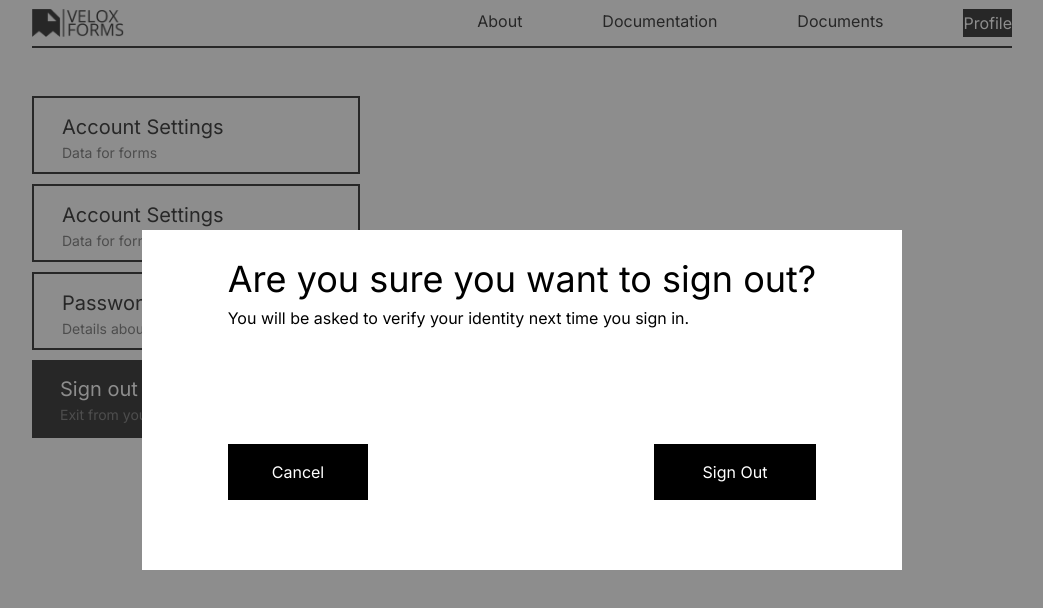
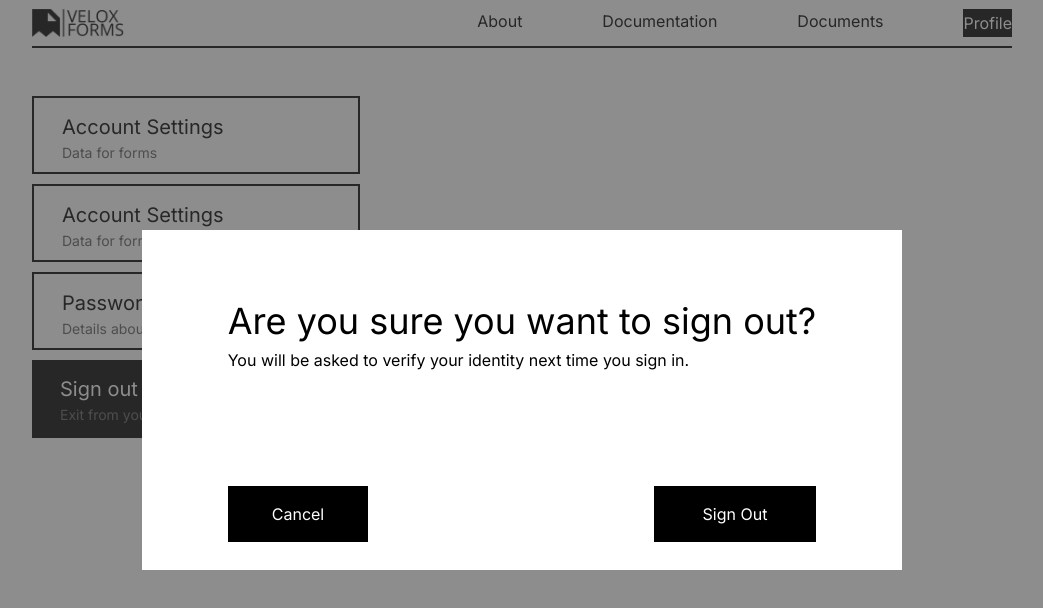
Before and after one commit to Yaugesha/Velox-forms, a React (Vite) app: page /profile/account/signOut in a window 1280 px wide. Shown: the top 608 px of the page, without its empty margins (118-1161 px from the left). Built offline with nearby package versions, Linux system fonts and the light colour scheme; no server answers; a web font is replaced by a local one.

Commit message:
refactor: add general popup component

```diff
--- /dev/null
+++ b/src/client/components/popups/Popup.jsx
@@ -0,0 +1,25 @@
+import { useEffect } from "react";
+
+function Popup({ children, width, height, handleClose }) {
+  useEffect(() => {
+    document.body.style.overflow = "hidden";
+  }, []);
+
+  return (
+    <div
+      onClick={(e) => handleClose(e)}
+      className="fixed top-0 left-0 right-0 z-2 w-full h-full flex items-center bg-[#414141] bg-opacity-60"
+    >
+      <div className="relative w-full flex justify-center">
+        <div
+          className="relative pt-16 pb-12 bg-white flex items-center flex-col"
+          style={{ width: width, height: height }}
+        >
+          {children}
+        </div>
+      </div>
+    </div>
+  );
+}
+
+export default Popup;
--- a/src/client/components/popups/SaveDocuent.jsx
+++ b/src/client/components/popups/SaveDocuent.jsx
@@ -1,5 +1,5 @@
-import { useEffect } from "react";
 import Input from "../account sections/Input";
+import Popup from "./Popup";
 
 function SaveDocuent({ setIsOpen }) {
   function handleClose(e) {
@@ -8,17 +8,9 @@ function SaveDocuent({ setIsOpen }) {
       setIsOpen(false);
     }
   }
-  useEffect(() => {
-    document.body.style.overflow = "hidden";
-  }, []);
 
   return (
-    <div
-      onClick={(e) => handleClose(e)}
-      className="fixed top-0 left-0 right-0 z-2 w-full h-full flex items-center bg-[#414141] bg-opacity-60"
-    >
-      <div className="relative w-full flex justify-center">
-        <div className="relative w-[540px] h-[594px] pt-16 pb-12 bg-white flex items-center flex-col">
+    <Popup width={540} height={594} handleClose={handleClose}>
       <Input placeholder={"Document name"} width={"285px"} />
       <fieldset className="w-[285px] flex flex-col justify-start border-2 pl-2 border-black my-4">
         <legend>Type of document</legend>
@@ -38,7 +30,7 @@ function SaveDocuent({ setIsOpen }) {
             id="type-pdf"
             type="radio"
           />
-              <label tmlFor="ype-doc">.pdf</label>
+          <label htmlFor="ype-doc">.pdf</label>
         </div>
       </fieldset>
       <div className="w-[285px] flex justify-start items-center gap-4 mb-4">
@@ -47,9 +39,7 @@ function SaveDocuent({ setIsOpen }) {
           type="checkbox"
           id="template-chbox"
         />
-            <label htmlFor="template-chbox">
-              Save template of this document
-            </label>
+        <label htmlFor="template-chbox">Save template of this document</label>
       </div>
       <Input placeholder={"Template roup"} width={"285px"} />
       <div className="w-[285px] flex justify-center items-center gap-4 mt-8">
@@ -63,9 +53,7 @@ function SaveDocuent({ setIsOpen }) {
       <button className="bg-black w-[204px] h-8 mt-4 text-white text-base">
         Confirm and save
       </button>
-        </div>
-      </div>
-    </div>
+    </Popup>
   );
 }
 
--- a/src/client/components/popups/SignIn.jsx
+++ b/src/client/components/popups/SignIn.jsx
@@ -1,5 +1,5 @@
-import { useEffect } from "react";
 import { Link, useNavigate } from "react-router-dom";
+import Popup from "./Popup";
 
 function SignIn() {
   const navigate = useNavigate();
@@ -10,17 +10,8 @@ function SignIn() {
     }
   }
 
-  useEffect(() => {
-    document.body.style.overflow = "hidden";
-  }, []);
-
   return (
-    <div
-      onClick={(e) => handleClose(e)}
-      className="fixed top-0 left-0 right-0 z-2 w-full h-full flex items-center bg-[#414141] bg-opacity-60"
-    >
-      <div class="relative w-full flex justify-center">
-        <div class="relative w-[980px] h-[508px] pt-[22px] pb-[64px] bg-white flex items-center flex-col">
+    <Popup width={980} height={508} handleClose={handleClose}>
       <span className="flex justify-center items-center h-11 mb-16">
         <hr className="w-[120px] border-black" />
         <p className="text-3xl mx-5">Sign In</p>
@@ -54,9 +45,7 @@ function SignIn() {
           </u>
         </Link>
       </p>
-        </div>
-      </div>
-    </div>
+    </Popup>
   );
 }
 
--- a/src/client/components/popups/SignOut.jsx
+++ b/src/client/components/popups/SignOut.jsx
@@ -1,5 +1,5 @@
-import { useEffect } from "react";
 import { useNavigate } from "react-router-dom";
+import Popup from "./Popup";
 
 function SignOut() {
   const navigate = useNavigate();
@@ -9,17 +9,9 @@ function SignOut() {
       navigate(-1);
     }
   }
-  useEffect(() => {
-    document.body.style.overflow = "hidden";
-  }, []);
 
   return (
-    <div
-      onClick={(e) => handleClose(e)}
-      className="fixed top-0 left-0 right-0 z-2 w-full h-full flex items-center bg-[#414141] bg-opacity-60"
-    >
-      <div class="relative w-full flex justify-center">
-        <div class="relative w-[760px] h-[340px] pt-[22px] pb-[64px] bg-white flex items-center flex-col">
+    <Popup width={760} height={340} handleClose={handleClose}>
       <div className="flex flex-col">
         <span className="text-3xl">Are you sure you want to sign out?</span>
         <span className="text-sm mb-[98px]">
@@ -34,9 +26,7 @@ function SignOut() {
           Sign Out
         </button>
       </div>
-        </div>
-      </div>
-    </div>
+    </Popup>
   );
 }
 
--- a/src/client/components/popups/SignUp.jsx
+++ b/src/client/components/popups/SignUp.jsx
@@ -1,5 +1,5 @@
-import { useEffect } from "react";
 import { useNavigate } from "react-router-dom";
+import Popup from "./Popup";
 
 function SignUp() {
   const navigate = useNavigate();
@@ -11,17 +11,8 @@ function SignUp() {
     }
   }
 
-  useEffect(() => {
-    document.body.style.overflow = "hidden";
-  }, []);
-
   return (
-    <div
-      onClick={(e) => handleClose(e)}
-      className="fixed top-0 left-0 right-0 z-2 w-full h-full flex items-center bg-[#414141] bg-opacity-60"
-    >
-      <div class="relative w-full flex justify-center">
-        <div class="relative w-[980px] h-[508px] pt-[22px] pb-[64px] bg-white flex items-center flex-col">
+    <Popup width={980} height={508} handleClose={handleClose}>
       <span className="flex justify-center items-center h-11 mb-16">
         <hr className="w-[120px] border-black" />
         <p className="text-3xl mx-5">Sign Up</p>
@@ -47,9 +38,7 @@ function SignUp() {
           Create Account
         </button>
       </form>
-        </div>
-      </div>
-    </div>
+    </Popup>
   );
 }
 
```
Lines whose indentation alone changed are shown as unchanged.
